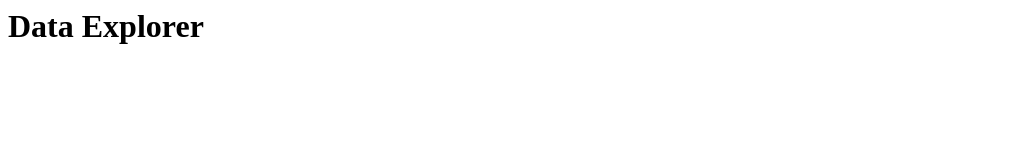
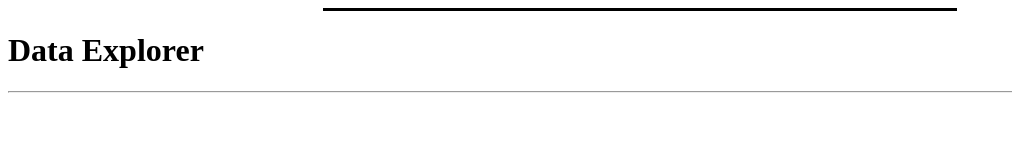
Before and after one commit to Linkmetabolism/MapMe, a plain HTML site: page index.html in a window 1280 px wide. Shown: the whole page, without its empty margins (0-1012 px from the left). Drawn offline with Linux system fonts and the light colour scheme.

Commit message:
Update index.html

```diff
--- a/index.html
+++ b/index.html
@@ -1 +1,4 @@
+<hr style="width:50%", size="3", color=black>
 <h1>Data Explorer</h1>
+
+<hr>
```
